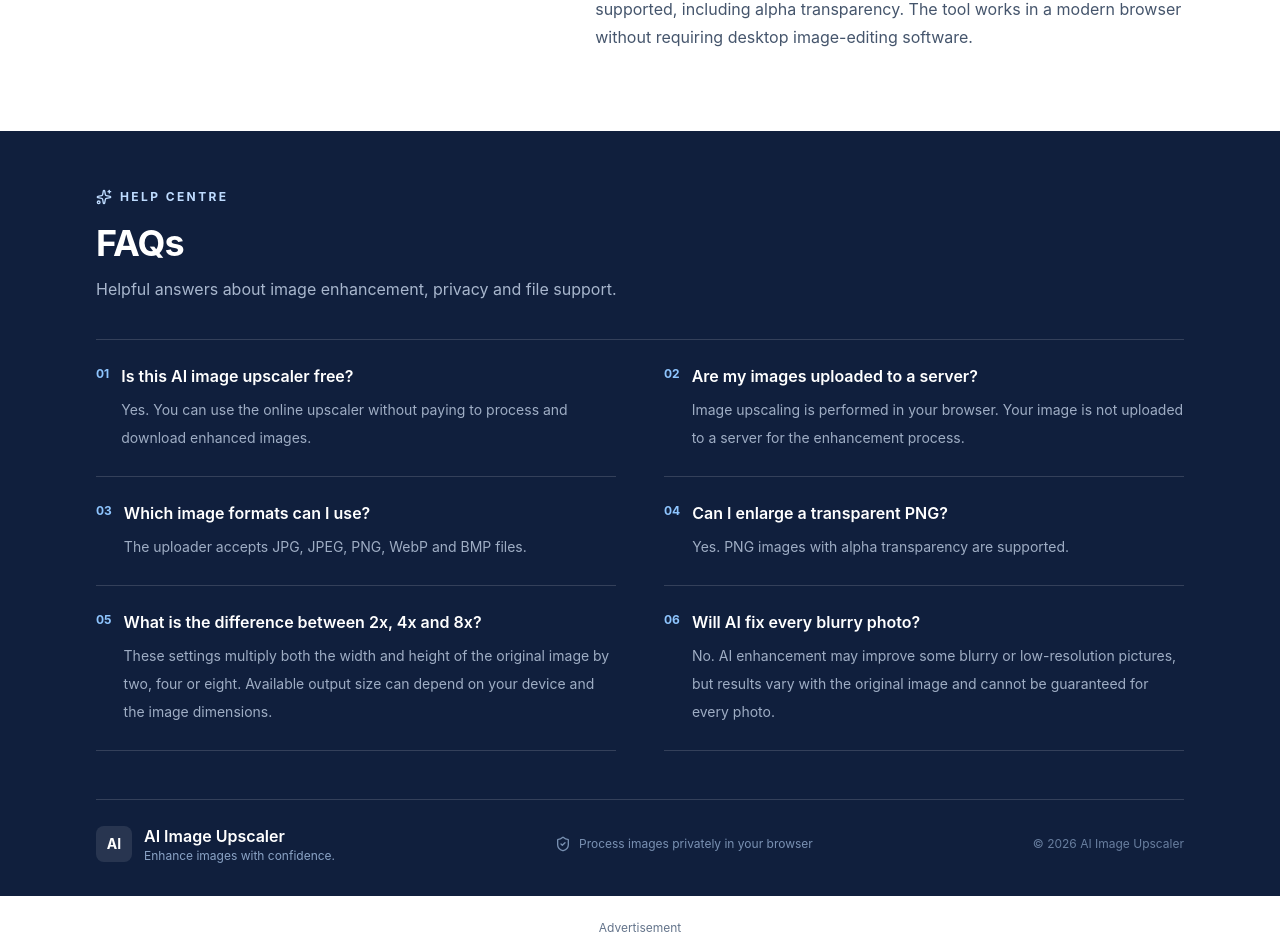
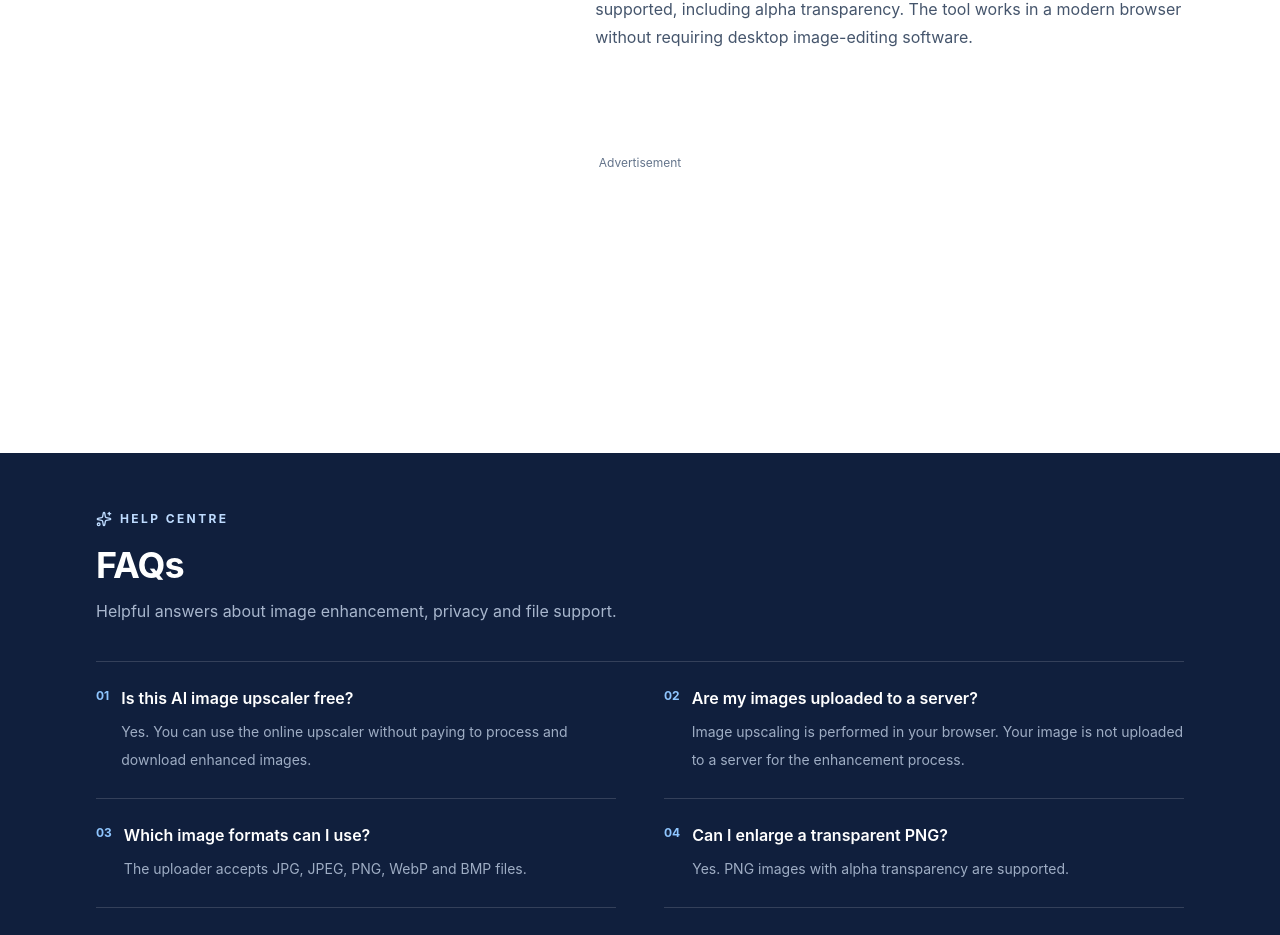
Before and after one commit to graphicsexpert65-png/image-upscaler, a React (Vite) app: page / in a window 1280 px wide. Shown: the part 1933-2868 px from the top of the page. Built offline with nearby package versions, Linux system fonts and the light colour scheme; what onnxruntime-web would draw is missing.

Commit message:
Keep the FAQ footer at the bottom of the page

```diff
--- a/src/App.tsx
+++ b/src/App.tsx
@@ -200,9 +200,8 @@ export default function App() {
 
       {/* SEO content below the image upscaler */}
       <SEOContent />
+      <AdBanner />
       <Footer />
-
-      <AdBanner />
     </div>
   );
 }
```
